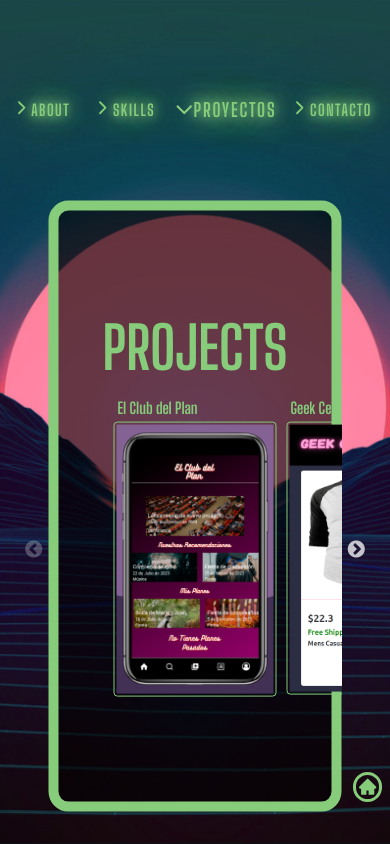
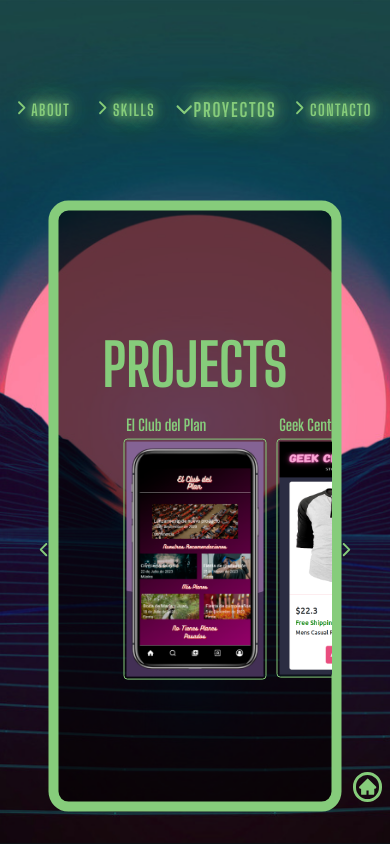
Before and after one commit to NahuelVenerus/Portfolio, a React (Create React App) app: page / in a window 390 px wide. Both pictures are taken after a click on the element "PROYECTOS". Built offline with nearby package versions, Linux system fonts and the light colour scheme.

Commit message:
feat: fixed swiper overflow

```diff
--- a/src/commons/SwiperSlide.jsx
+++ b/src/commons/SwiperSlide.jsx
@@ -22,6 +22,7 @@ const SwiperSlide = ({ image }) => {
       >
         <a href={image.link} target="_blank" rel="noopener noreferrer">
           <img
+            style={{ zIndex: "-1" }}
             src={image.image}
             alt="Project Slide"
             // style={{
--- a/src/components/Home.jsx
+++ b/src/components/Home.jsx
@@ -34,9 +34,11 @@ const BackgroundChanger = () => {
     setNavbarPosition("75%");
     setBorderTop("60%");
     setTop("-50%");
-    setIsHidden(true);
-    setTimeout(() => setCurrentContent(content), 500);
-    setTimeout(() => setIsHidden(false), 1000);
+    if (currentContent !== content) {
+      setIsHidden(true);
+      setTimeout(() => setCurrentContent(content), 500);
+      setTimeout(() => setIsHidden(false), 1000);
+    }
   };
 
   useEffect(() => {
@@ -66,6 +68,7 @@ const BackgroundChanger = () => {
             setNavbarPosition(0);
             setTop("10%");
             setBorderTop("140%");
+            setTimeout(() => setCurrentContent(""), 1000);
           }}
         >
           <HomeArrow />
--- a/src/components/Projects.jsx
+++ b/src/components/Projects.jsx
@@ -1,10 +1,11 @@
-import React, { useEffect, useState } from "react";
 import Slider from "react-slick";
+import "../styles/aboutStyles.css";
+import "../styles/swiperStyles.css";
 import "slick-carousel/slick/slick.css";
 import "slick-carousel/slick/slick-theme.css";
 import SwiperSlide from "../commons/SwiperSlide";
-import "../styles/swiperStyles.css";
-import "../styles/aboutStyles.css";
+import React, { useEffect, useState } from "react";
+import { IoIosArrowForward, IoIosArrowBack } from "react-icons/io";
 
 const ClubDelPlan = require("../assets/ClubDelPlan.png");
 const GeekCentralStore = require("../assets/GeekCentralStore.png");
@@ -41,12 +42,15 @@ export const Projects = () => {
   ];
 
   const settings = {
-    className: "center",
+    className: "swiper",
     centerMode: true,
     infinite: false,
     centerPadding: "60px",
     slidesToShow: 1,
     speed: 500,
+    useCSS: true,
+    prevArrow: <IoIosArrowBack color="#86CC7B" />,
+    nextArrow: <IoIosArrowForward color="#86CC7B" />,
   };
 
   return (
--- a/src/styles/swiperStyles.css
+++ b/src/styles/swiperStyles.css
@@ -12,6 +12,7 @@
 }
 
 .swiperImage {
+  z-index: 0;
   max-width: 100%;
   max-height: 100%;
 }
@@ -20,14 +21,11 @@
   width: 50vw;
 }
 
-
 @media screen and (max-width: 500px) {
   .swiperBorder {
     border: 0.2vw solid;
     border-radius: 1vw;
     overflow: hidden;
-    min-height: 200px;
-    min-width: 150px;
     display: flex;
     justify-content: center;
     align-items: center;
@@ -36,13 +34,7 @@
     z-index: 9999;
     position: relative;
   }
-  .swiperImage{
-    min-height: 200px;
-    min-width: 150px;
-    z-index: 0;
-    position: relative;
-  }
   .swiper {
-    width: 75vw;
+    width: 70vw;
   }
 }
```
